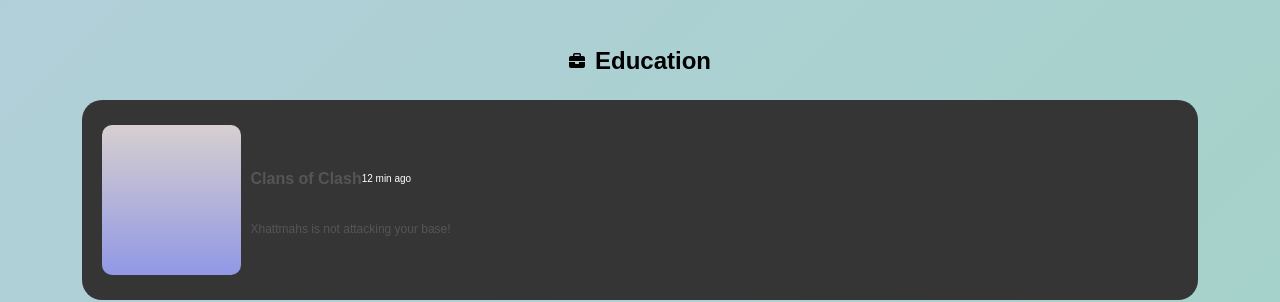
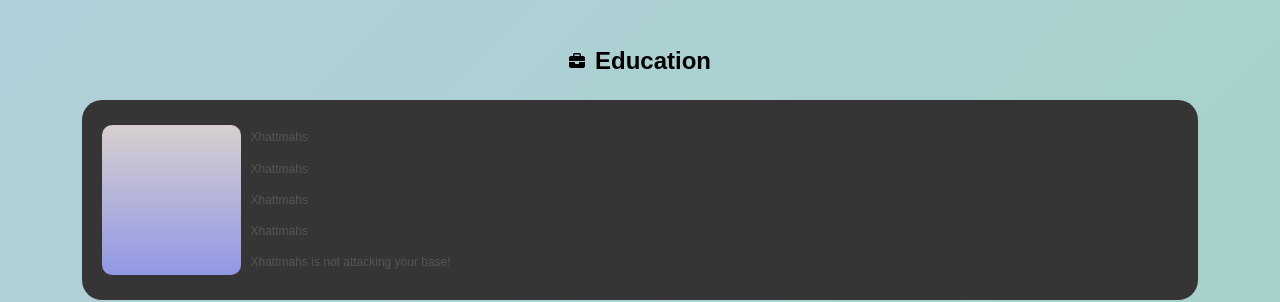
Before and after one commit to Yashaswi-Anand/YashPortfolio, a React (Create React App) app: page / in a window 1280 px wide. Shown: the part 2420-2722 px from the top of the page. Built offline with nearby package versions, Linux system fonts and the light colour scheme; the HTML template or start-up script is replaced by a standard one.

Commit message:
issue fixed

```diff
--- a/src/components/CardView.js
+++ b/src/components/CardView.js
@@ -7,10 +7,10 @@
             <div className="card">
                 <div className="img" />
                 <div className="textBox">
-                    <div className="textContent">
-                        <p className="h1">Clans of Clash</p>
-                        <span className="span">12 min ago</span>
-                    </div>
+                    <p className='p'> Xhattmahs</p>
+                    <p className='p'> Xhattmahs</p>
+                    <p className='p'> Xhattmahs</p>
+                    <p className='p'> Xhattmahs</p>
                     <p className="p">Xhattmahs is not attacking your base!</p>
                     <div>
                     </div>
@@ -54,7 +54,7 @@
   .textBox {
     width: calc(100% - 90px);
     margin-left: 10px;
-    color: white;
+    color: white !important;
     font-family: 'Poppins' sans-serif;
   }
 
--- a/src/components/Cards.js
+++ b/src/components/Cards.js
@@ -11,7 +11,7 @@
                             <div style={{padding: 10}}>
                                 <img
                                     src="https://images.unsplash.com/photo-1517248135467-4c7edcad34c4?ixlib=rb-1.2.1&ixid=eyJhcHBfaWQiOjEyMDd9&auto=format&fit=crop&w=500&q=60"
-                                    alt="Card Image"
+                                    alt="Card"
                                     width={281} height={305}
                                 />
                             </div>
```
